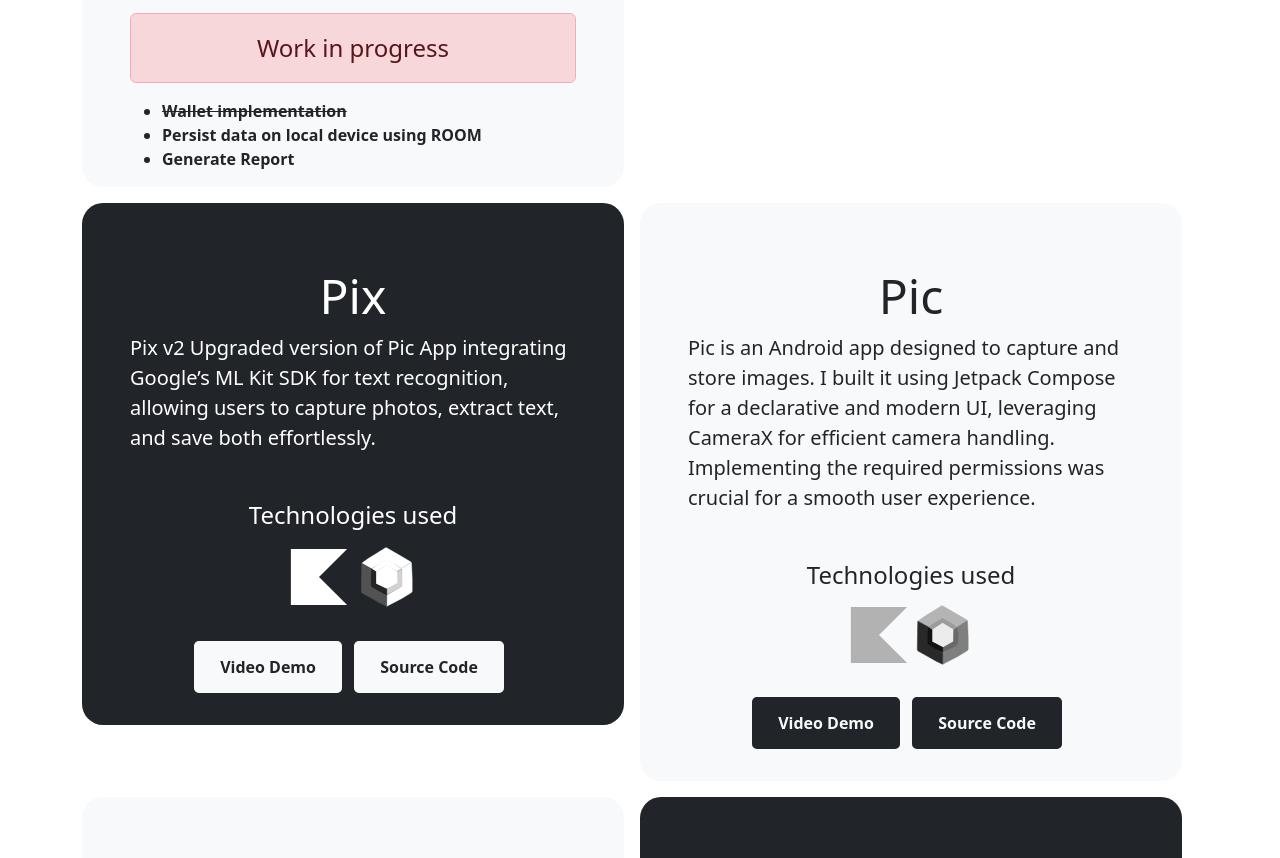
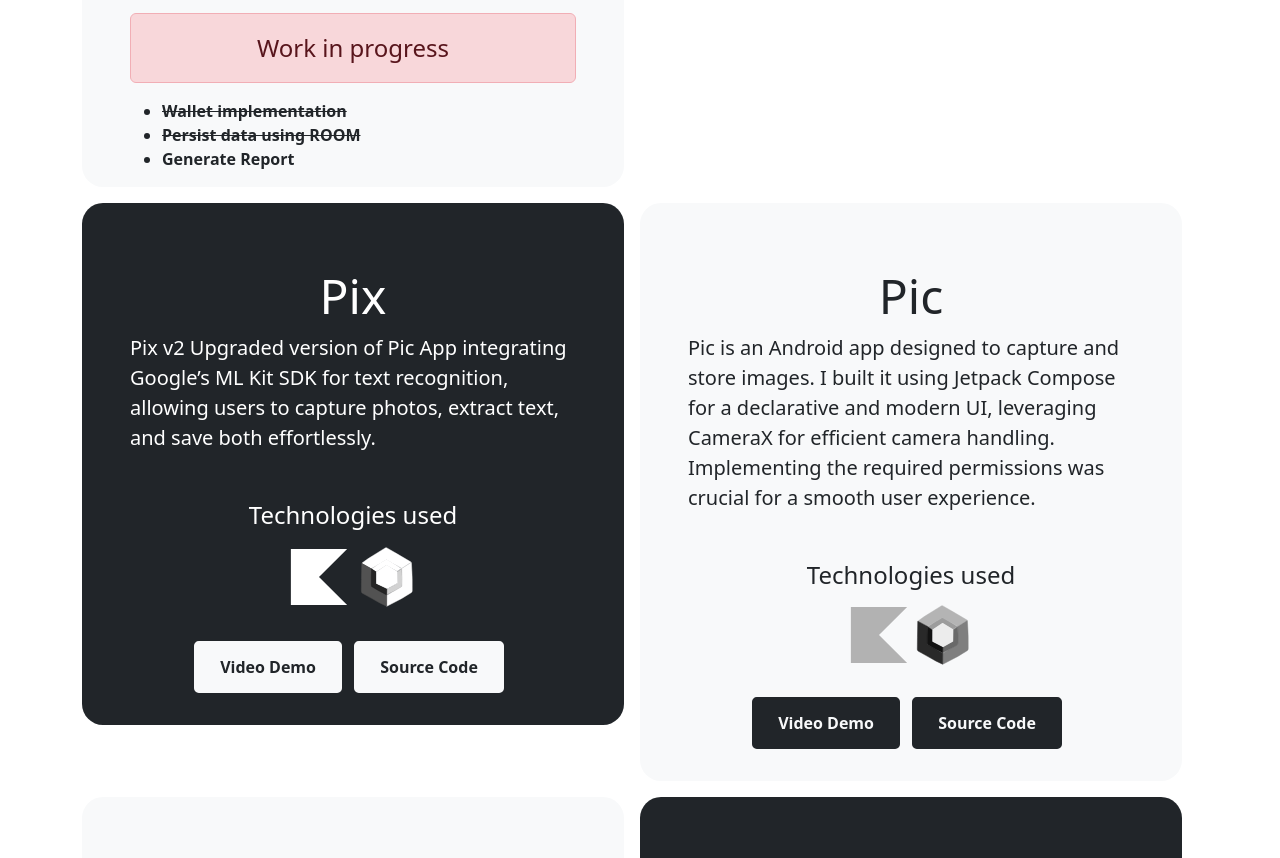
Before and after one commit to redmejia/redmejia.github.io, a website: page index.html in a window 1280 px wide. Shown: the part 2120-2978 px from the top of the page. Drawn offline with nearby package versions, Linux system fonts and the light colour scheme.

Commit message:
porfolio bos project work in progress update

```diff
--- a/index.html
+++ b/index.html
@@ -146,7 +146,7 @@
                     <div class="col col-md">
                         <ul class="text-small">
                             <li class="text-start fw-bold text-decoration-line-through">Wallet implementation</li>
-                            <li class="text-start fw-bold">Persist data on local device using ROOM</li>
+                            <li class="text-start fw-bold text-decoration-line-through">Persist data using ROOM</li>
                             <li class="text-start fw-bold">Generate Report</li>
                         </ul>
                     </div>
--- a/package.json
+++ b/package.json
@@ -4,7 +4,6 @@
   "description": "Hi, I am Reynaldo and this is my portfolio. I would like to share my projects with you.",
   "main": "index.js",
   "scripts": {
-    "compile": "node-sass sass/main.scss css/style.css -w",
     "dev": "http-server -p 3000 -o"
   },
   "keywords": [],
```
Also changed, not shown: img/tech/service-web.svg (deleted), img/tech/uparrow.svg (deleted), 1 other file.
